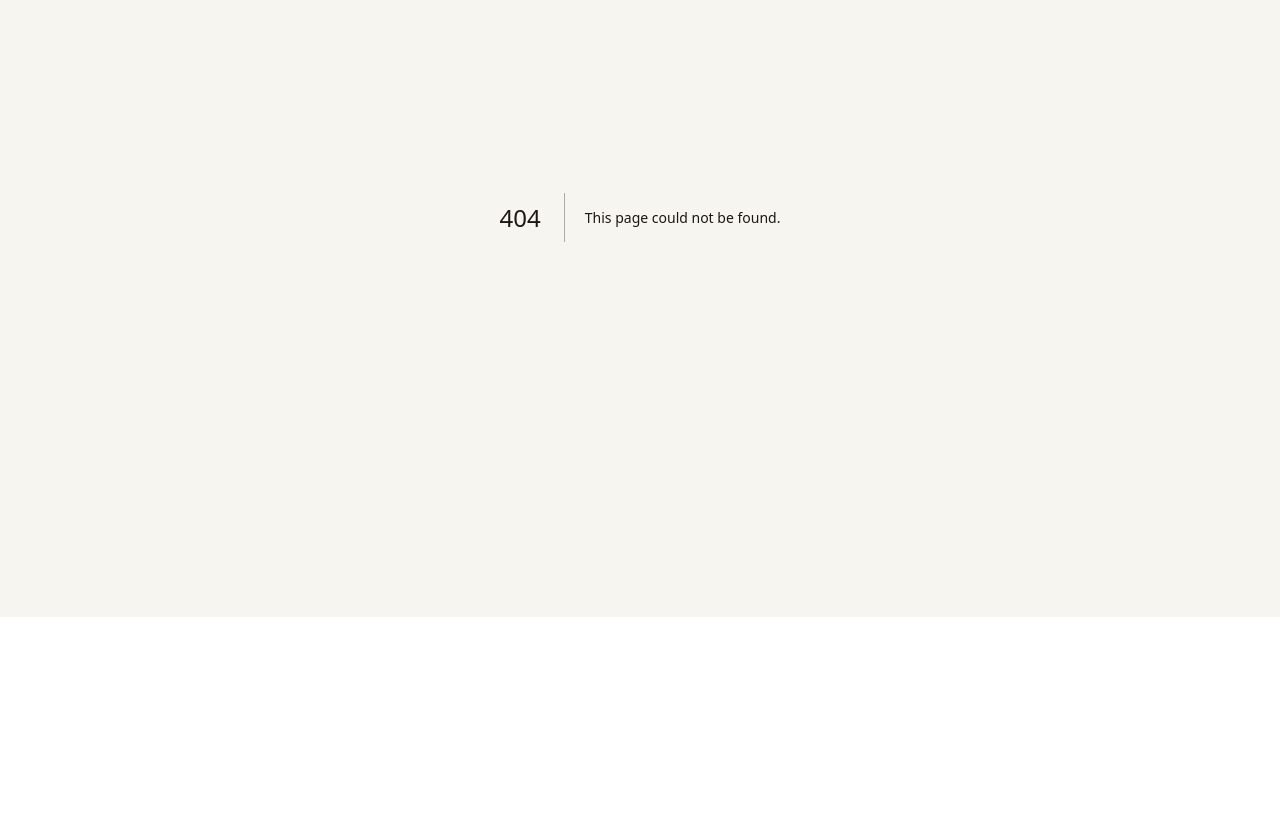
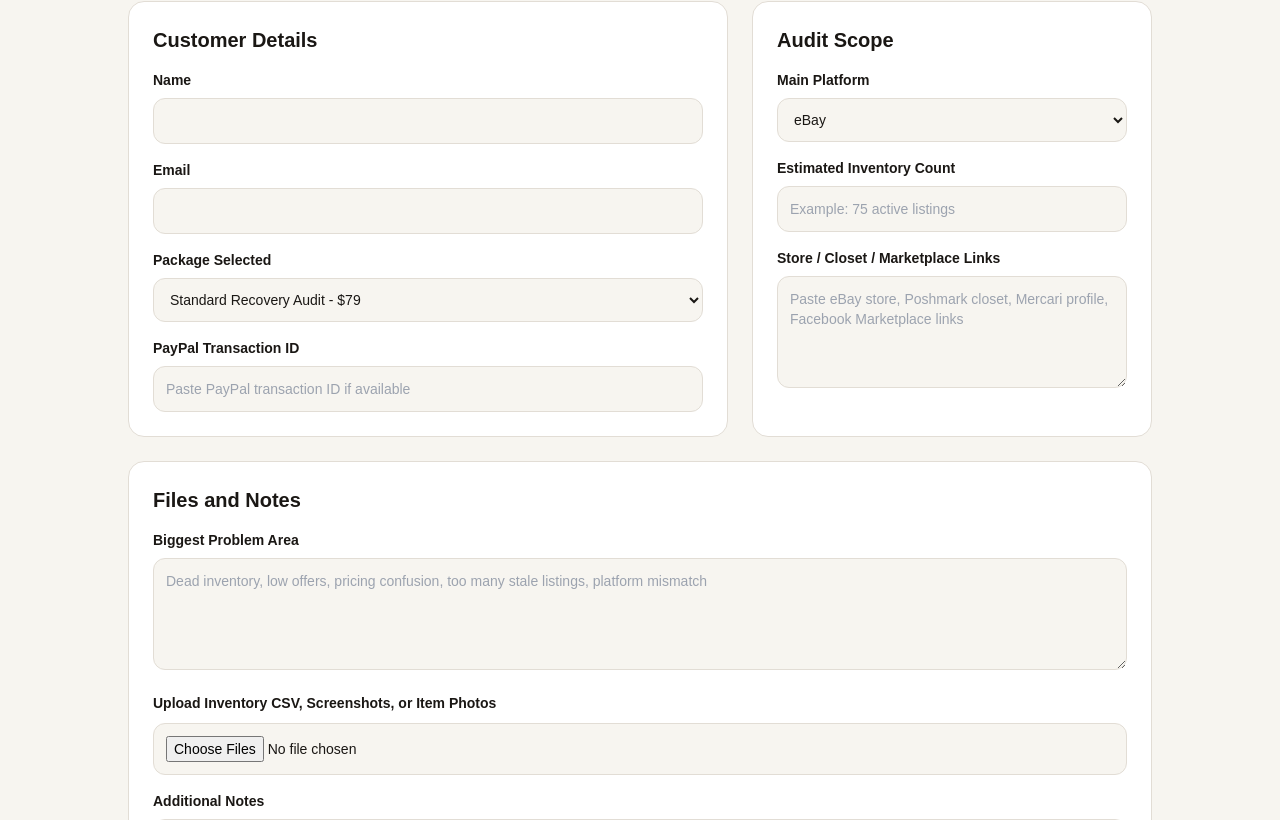
Before and after one commit to RejectedDope/ResaleIQ, a Next.js app: page /audit-intake in a window 1280 px wide. Before the commit this address had no page. Shown: the part 260-1080 px from the top of the page. Before the commit the page ends 877 px from the top, so only its background shows below. Built offline with nearby package versions, Linux system fonts and the light colour scheme.

Commit message:
Add audit intake workflow

```diff
--- /dev/null
+++ b/app/audit-intake/page.tsx
@@ -0,0 +1,157 @@
+'use client'
+
+import { useMemo, useState } from 'react'
+
+const packages = ['Quick Recovery Audit - $39', 'Standard Recovery Audit - $79', 'Growth Recovery Audit - $149', 'Custom Audit']
+const platforms = ['eBay', 'Poshmark', 'Mercari', 'Facebook Marketplace', 'Depop', 'Other']
+
+export default function AuditIntakePage() {
+  const [submitted, setSubmitted] = useState(false)
+  const [form, setForm] = useState({
+    name: '',
+    email: '',
+    packageSelected: 'Standard Recovery Audit - $79',
+    paypalTransactionId: '',
+    mainPlatform: 'eBay',
+    storeLinks: '',
+    inventoryCount: '',
+    problemArea: '',
+    notes: ''
+  })
+  const [files, setFiles] = useState<File[]>([])
+
+  const fileSummary = useMemo(() => files.map((file) => `${file.name} (${Math.round(file.size / 1024)} KB)`), [files])
+
+  function updateField(field: keyof typeof form, value: string) {
+    setForm({ ...form, [field]: value })
+  }
+
+  function handleSubmit(e: React.FormEvent<HTMLFormElement>) {
+    e.preventDefault()
+    setSubmitted(true)
+  }
+
+  if (submitted) {
+    return (
+      <main className="min-h-screen bg-[#F7F5F0] p-6 md:p-10">
+        <div className="mx-auto max-w-3xl rounded-2xl border border-[#E2DDD5] bg-white p-6 shadow-sm">
+          <p className="text-sm font-semibold uppercase tracking-wide text-[#D45C2D]">Audit Intake Received</p>
+          <h1 className="mt-2 text-3xl font-bold">Your audit request is ready for review.</h1>
+          <p className="mt-3 text-sm text-[#5C5449]">
+            This MVP stores the intake confirmation on-screen only. The next build phase will save submissions to a database or send them by email automatically.
+          </p>
+          <div className="mt-6 rounded-xl bg-[#F5F0E8] p-4 text-sm">
+            <p><strong>Name:</strong> {form.name || 'Not provided'}</p>
+            <p><strong>Email:</strong> {form.email || 'Not provided'}</p>
+            <p><strong>Package:</strong> {form.packageSelected}</p>
+            <p><strong>Main Platform:</strong> {form.mainPlatform}</p>
+            <p><strong>Inventory Count:</strong> {form.inventoryCount || 'Not provided'}</p>
+            <p><strong>Files Selected:</strong> {files.length}</p>
+          </div>
+          <button
+            onClick={() => setSubmitted(false)}
+            className="mt-6 rounded-xl bg-[#D45C2D] px-5 py-3 text-sm font-semibold text-white"
+          >
+            Edit Intake
+          </button>
+        </div>
+      </main>
+    )
+  }
+
+  return (
+    <main className="min-h-screen bg-[#F7F5F0] p-6 md:p-10">
+      <div className="mx-auto max-w-5xl space-y-8">
+        <div>
+          <p className="text-sm font-semibold uppercase tracking-wide text-[#D45C2D]">Paid Audit Intake</p>
+          <h1 className="mt-2 text-3xl font-bold">Send the information needed to review your resale inventory.</h1>
+          <p className="mt-2 max-w-3xl text-sm text-[#5C5449]">
+            Use this after checkout. Add store links, inventory count, files, screenshots, and the transaction ID so the audit can be matched to the payment.
+          </p>
+        </div>
+
+        <form onSubmit={handleSubmit} className="grid gap-6 lg:grid-cols-[1.2fr_.8fr]">
+          <section className="space-y-4 rounded-2xl border border-[#E2DDD5] bg-white p-6">
+            <h2 className="text-xl font-semibold">Customer Details</h2>
+            <Input label="Name" value={form.name} onChange={(value) => updateField('name', value)} required />
+            <Input label="Email" type="email" value={form.email} onChange={(value) => updateField('email', value)} required />
+            <Select label="Package Selected" value={form.packageSelected} options={packages} onChange={(value) => updateField('packageSelected', value)} />
+            <Input label="PayPal Transaction ID" value={form.paypalTransactionId} onChange={(value) => updateField('paypalTransactionId', value)} placeholder="Paste PayPal transaction ID if available" />
+          </section>
+
+          <section className="space-y-4 rounded-2xl border border-[#E2DDD5] bg-white p-6">
+            <h2 className="text-xl font-semibold">Audit Scope</h2>
+            <Select label="Main Platform" value={form.mainPlatform} options={platforms} onChange={(value) => updateField('mainPlatform', value)} />
+            <Input label="Estimated Inventory Count" value={form.inventoryCount} onChange={(value) => updateField('inventoryCount', value)} placeholder="Example: 75 active listings" />
+            <Textarea label="Store / Closet / Marketplace Links" value={form.storeLinks} onChange={(value) => updateField('storeLinks', value)} placeholder="Paste eBay store, Poshmark closet, Mercari profile, Facebook Marketplace links" />
+          </section>
+
+          <section className="space-y-4 rounded-2xl border border-[#E2DDD5] bg-white p-6 lg:col-span-2">
+            <h2 className="text-xl font-semibold">Files and Notes</h2>
+            <Textarea label="Biggest Problem Area" value={form.problemArea} onChange={(value) => updateField('problemArea', value)} placeholder="Dead inventory, low offers, pricing confusion, too many stale listings, platform mismatch" />
+            <div>
+              <label className="text-sm font-semibold">Upload Inventory CSV, Screenshots, or Item Photos</label>
+              <input
+                type="file"
+                multiple
+                accept=".csv,.xlsx,.xls,image/*,.pdf"
+                onChange={(e) => setFiles(Array.from(e.target.files || []))}
+                className="mt-2 w-full rounded-xl border border-[#E2DDD5] bg-[#F7F5F0] p-3 text-sm"
+              />
+              {fileSummary.length > 0 && (
+                <ul className="mt-3 list-disc space-y-1 pl-5 text-sm text-[#5C5449]">
+                  {fileSummary.map((file) => <li key={file}>{file}</li>)}
+                </ul>
+              )}
+            </div>
+            <Textarea label="Additional Notes" value={form.notes} onChange={(value) => updateField('notes', value)} placeholder="Anything the audit should consider before reviewing the inventory" />
+            <button className="rounded-xl bg-[#D45C2D] px-5 py-3 text-sm font-semibold text-white">
+              Submit Audit Intake
+            </button>
+          </section>
+        </form>
+      </div>
+    </main>
+  )
+}
+
+function Input({ label, value, onChange, type = 'text', placeholder = '', required = false }: { label: string; value: string; onChange: (value: string) => void; type?: string; placeholder?: string; required?: boolean }) {
+  return (
+    <label className="block text-sm font-semibold">
+      {label}
+      <input
+        type={type}
+        value={value}
+        required={required}
+        placeholder={placeholder}
+        onChange={(e) => onChange(e.target.value)}
+        className="mt-2 w-full rounded-xl border border-[#E2DDD5] bg-[#F7F5F0] p-3 text-sm font-normal"
+      />
+    </label>
+  )
+}
+
+function Select({ label, value, options, onChange }: { label: string; value: string; options: string[]; onChange: (value: string) => void }) {
+  return (
+    <label className="block text-sm font-semibold">
+      {label}
+      <select value={value} onChange={(e) => onChange(e.target.value)} className="mt-2 w-full rounded-xl border border-[#E2DDD5] bg-[#F7F5F0] p-3 text-sm font-normal">
+        {options.map((option) => <option key={option}>{option}</option>)}
+      </select>
+    </label>
+  )
+}
+
+function Textarea({ label, value, onChange, placeholder = '' }: { label: string; value: string; onChange: (value: string) => void; placeholder?: string }) {
+  return (
+    <label className="block text-sm font-semibold">
+      {label}
+      <textarea
+        value={value}
+        placeholder={placeholder}
+        onChange={(e) => onChange(e.target.value)}
+        className="mt-2 min-h-28 w-full rounded-xl border border-[#E2DDD5] bg-[#F7F5F0] p-3 text-sm font-normal"
+      />
+    </label>
+  )
+}
```
